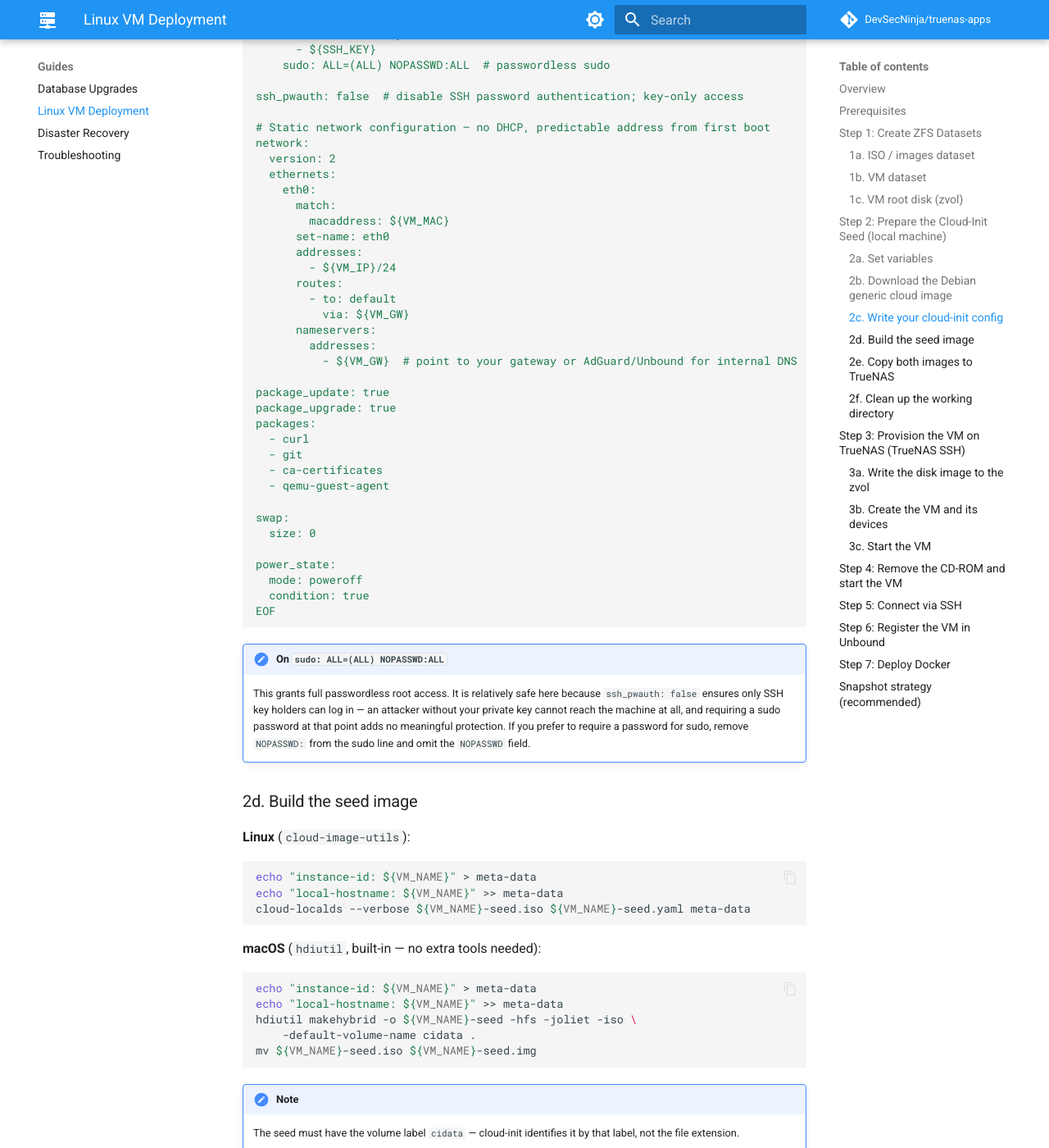
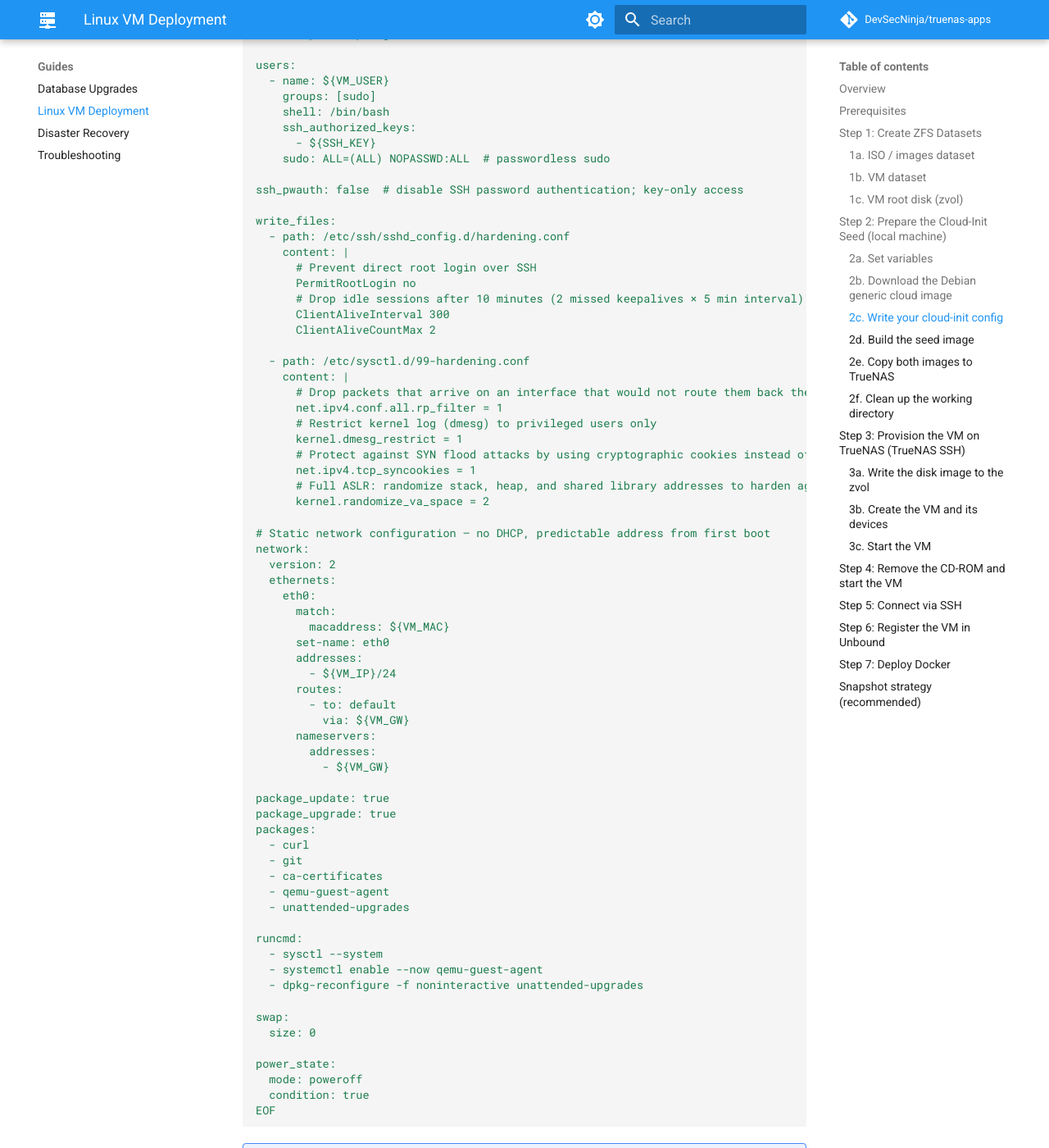
Before and after one commit to DevSecNinja/truenas-apps, an MkDocs documentation site: the page built from docs/VM-LINUX.md, in a window 1280 px wide and 1400 px high, scrolled down 5698 px. Shown: the whole window at 82% size. Built offline with MkDocs 1.6.1 and Material for MkDocs 9.7.7, drawn with Linux system fonts in a browser that asks for light colours; comment, search, counter and statistics services are not loaded.

Commit message:
docs: enhance VM-LINUX guide with NTP configuration and security hardening

```diff
--- a/docs/VM-LINUX.md
+++ b/docs/VM-LINUX.md
@@ -191,6 +191,12 @@
 timezone: ${VM_TZ}
 locale: en_US.UTF-8
 
+ntp:
+  enabled: true
+  servers:
+    - 0.pool.ntp.org
+    - 1.pool.ntp.org
+
 users:
   - name: ${VM_USER}
     groups: [sudo]
@@ -200,6 +206,26 @@
     sudo: ALL=(ALL) NOPASSWD:ALL  # passwordless sudo
 
 ssh_pwauth: false  # disable SSH password authentication; key-only access
+
+write_files:
+  - path: /etc/ssh/sshd_config.d/hardening.conf
+    content: |
+      # Prevent direct root login over SSH
+      PermitRootLogin no
+      # Drop idle sessions after 10 minutes (2 missed keepalives × 5 min interval)
+      ClientAliveInterval 300
+      ClientAliveCountMax 2
+
+  - path: /etc/sysctl.d/99-hardening.conf
+    content: |
+      # Drop packets that arrive on an interface that would not route them back the same way
+      net.ipv4.conf.all.rp_filter = 1
+      # Restrict kernel log (dmesg) to privileged users only
+      kernel.dmesg_restrict = 1
+      # Protect against SYN flood attacks by using cryptographic cookies instead of state allocation
+      net.ipv4.tcp_syncookies = 1
+      # Full ASLR: randomize stack, heap, and shared library addresses to harden against memory exploits
+      kernel.randomize_va_space = 2
 
 # Static network configuration — no DHCP, predictable address from first boot
 network:
@@ -216,7 +242,7 @@
           via: ${VM_GW}
       nameservers:
         addresses:
-          - ${VM_GW}  # point to your gateway or AdGuard/Unbound for internal DNS
+          - ${VM_GW}
 
 package_update: true
 package_upgrade: true
@@ -225,6 +251,12 @@
   - git
   - ca-certificates
   - qemu-guest-agent
+  - unattended-upgrades
+
+runcmd:
+  - sysctl --system
+  - systemctl enable --now qemu-guest-agent
+  - dpkg-reconfigure -f noninteractive unattended-upgrades
 
 swap:
   size: 0
```
